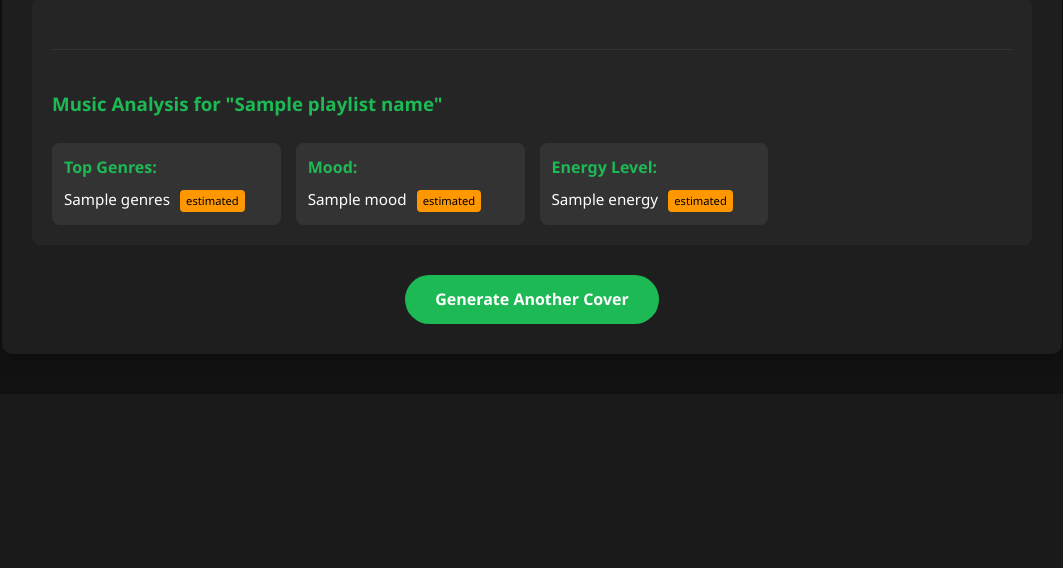
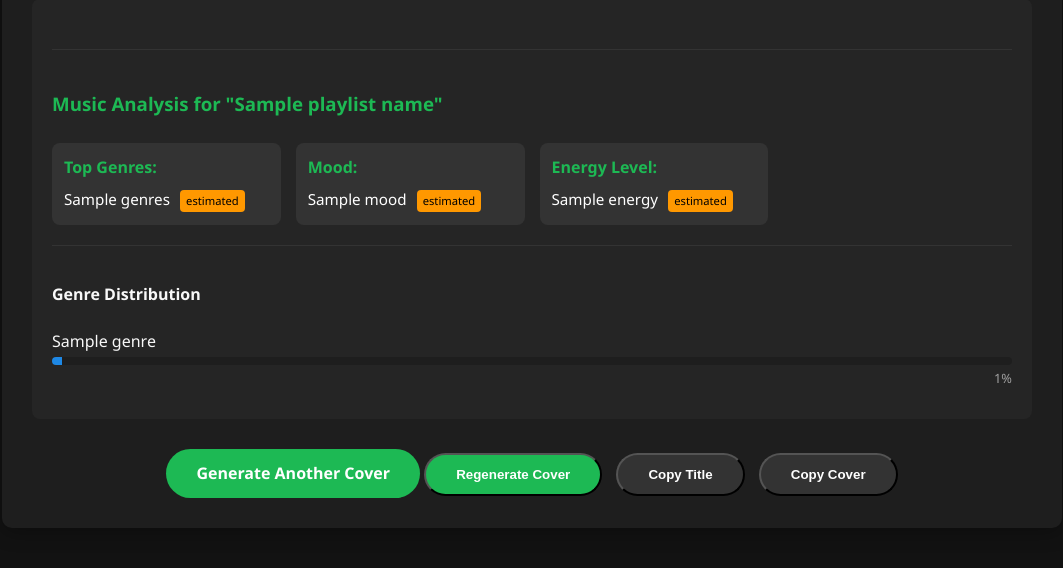
Before and after one commit to BenjaminLTakaki/Spotify-Project, a Flask app: template templates/result.html in a window 1280 px wide. Shown: the part 656-1224 px from the top of the page, without its empty margins (108-1171 px from the left). Before the commit the page ends 980 px from the top, so only its background shows below. Run offline with Flask 3, Linux system fonts and the light colour scheme; the template is opened without the code that fills it: most values are stand-ins (such as "Sample title", 1, 10 or a date in 2020); grey boxes marked "Sample" are stand-in pictures.

Commit message:
Add preset style buttons, loading overlay, and genre visualization features. Enhance result page with copy and regenerate cover functionalities.

```diff
--- a/static/script.js
+++ b/static/script.js
@@ -127,8 +127,7 @@ document.addEventListener('DOMContentLoaded', function() {
             border-radius: 50%;
             border-top-color: #1DB954;
             margin: 0 auto 20px;
-            animation: spin 1s ease infinite;
-        }
+            animation: spin 1s ease infinite;        }
 
         .loading-subtext {
             color: #a0a0a0;
@@ -136,4 +135,136 @@ document.addEventListener('DOMContentLoaded', function() {
         }
     `;
     document.head.appendChild(style);
+
+    // ----- PRESET BUTTONS FUNCTIONALITY ----- //
+    const presetButtons = document.querySelectorAll('.preset-btn');
+    const moodInput = document.getElementById('mood');
+
+    if (presetButtons.length > 0 && moodInput) {
+        presetButtons.forEach(button => {
+            button.addEventListener('click', function() {
+                // Remove active class from all buttons
+                presetButtons.forEach(btn => btn.classList.remove('active'));
+
+                // Add active class to clicked button
+                this.classList.add('active');
+
+                // Set the mood input value based on preset
+                const preset = this.getAttribute('data-preset');
+                switch(preset) {
+                    case 'minimalist':
+                        moodInput.value = 'clean minimalist design with subtle colors';
+                        break;
+                    case 'high-contrast':
+                        moodInput.value = 'bold high contrast design with striking visuals';
+                        break;
+                    case 'retro':
+                        moodInput.value = 'vintage retro aesthetic with analog texture';
+                        break;
+                    case 'bold-colors':
+                        moodInput.value = 'vibrant colorful design with bold typography';
+                        break;
+                }
+            });
+        });
+    }
+
+    // ----- RESULT PAGE FUNCTIONALITIES ----- //
+
+    // Copy title button
+    const copyTitleButton = document.getElementById('copy-title');
+    if (copyTitleButton) {
+        copyTitleButton.addEventListener('click', function() {
+            const title = document.querySelector('.album-title').textContent;
+
+            navigator.clipboard.writeText(title)
+                .then(() => {
+                    // Show success message
+                    this.textContent = 'Title Copied!';
+
+                    // Reset button text after a delay
+                    setTimeout(() => {
+                        this.textContent = 'Copy Title';
+                    }, 2000);
+                })
+                .catch(err => {
+                    console.error('Failed to copy title: ', err);
+                });
+        });
+    }
+
+    // Copy/Download cover button
+    const copyCoverButton = document.getElementById('copy-cover');
+    if (copyCoverButton) {
+        copyCoverButton.addEventListener('click', function() {
+            const imagePath = this.getAttribute('data-image-path');
+            const imageUrl = `/generated_covers/${imagePath}`;
+
+            // Create a temporary link to download the image
+            const a = document.createElement('a');
+            a.href = imageUrl;
+            a.download = imagePath;
+            document.body.appendChild(a);
+            a.click();
+            document.body.removeChild(a);
+
+            // Show success message
+            this.textContent = 'Cover Downloaded!';
+
+            // Reset button text after a delay
+            setTimeout(() => {
+                this.textContent = 'Copy Cover';
+            }, 2000);
+        });
+    }
+
+    // Regenerate cover button
+    const regenerateButton = document.getElementById('regenerate-cover');
+    if (regenerateButton) {
+        regenerateButton.addEventListener('click', function() {
+            const playlistUrl = this.getAttribute('data-playlist-url');
+            const mood = this.getAttribute('data-mood') || '';
+
+            // Create a loading overlay
+            const loadingOverlay = document.createElement('div');
+            loadingOverlay.className = 'loading-overlay';
+            loadingOverlay.innerHTML = `
+                <div class="loading-content">
+                    <div class="loading-spinner"></div>
+                    <p>Regenerating cover with same playlist...</p>
+                    <p class="loading-subtext">This may take a minute</p>
+                </div>
+            `;
+            document.body.appendChild(loadingOverlay);
+
+            // Make AJAX request to regenerate endpoint
+            fetch('/api/regenerate', {
+                method: 'POST',
+                headers: {
+                    'Content-Type': 'application/json',
+                },
+                body: JSON.stringify({
+                    playlist_url: playlistUrl,
+                    mood: mood
+                }),
+            })
+            .then(response => response.json())
+            .then(data => {
+                if (data.success) {
+                    // Refresh the page to show new results
+                    window.location.reload();
+                } else {
+                    // Remove loading overlay
+                    document.body.removeChild(loadingOverlay);
+                    alert('Error: ' + data.error);
+                }
+            })
+            .catch(error => {
+                // Remove loading overlay
+                document.body.removeChild(loadingOverlay);
+                console.error('Error regenerating cover:', error);
+                alert('Failed to regenerate cover. Please try again.');
+            });
+        });
+    }
 });
--- a/static/style.css
+++ b/static/style.css
@@ -248,3 +248,145 @@ input[type="text"]:focus {
     margin-bottom: 20px;
     border-radius: 0 4px 4px 0;
 }
+
+/* Additional styles for new features */
+
+/* Preset style buttons */
+.preset-options {
+    text-align: center;
+    margin-top: 20px;
+}
+
+.preset-buttons {
+    display: flex;
+    flex-wrap: wrap;
+    justify-content: center;
+    gap: 10px;
+    margin-top: 10px;
+}
+
+.preset-btn {
+    background-color: #333;
+    color: white;
+    border: none;
+    border-radius: 20px;
+    padding: 8px 14px;
+    cursor: pointer;
+    transition: all 0.2s;
+}
+
+.preset-btn:hover {
+    background-color: #444;
+}
+
+.preset-btn.active {
+    background-color: #1DB954;
+}
+
+/* Genre percentages visualization */
+.genre-percentages-container {
+    margin-top: 20px;
+    padding-top: 15px;
+    border-top: 1px solid #333;
+}
+
+.genre-percentage-item {
+    margin-bottom: 10px;
+}
+
+.genre-percentage-label {
+    display: flex;
+    justify-content: space-between;
+    margin-bottom: 3px;
+}
+
+.genre-percentage {
+    background: rgba(0, 0, 0, 0.2);
+    border-radius: 4px;
+    height: 8px;
+    overflow: hidden;
+    position: relative;
+}
+
+.genre-percentage-bar {
+    height: 100%;
+    background: #1DB954;
+    position: absolute;
+    left: 0;
+    top: 0;
+}
+
+.percentage-text {
+    font-size: 0.8rem;
+    text-align: right;
+    margin-top: 3px;
+    color: #a0a0a0;
+}
+
+/* Loading overlay */
+.loading-overlay {
+    position: fixed;
+    top: 0;
+    left: 0;
+    right: 0;
+    bottom: 0;
+    background: rgba(0, 0, 0, 0.85);
+    display: flex;
+    justify-content: center;
+    align-items: center;
+    z-index: 1000;
+}
+
+.loading-content {
+    text-align: center;
+    padding: 40px;
+    background: #1e1e1e;
+    border-radius: 12px;
+    box-shadow: 0 10px 30px rgba(0, 0, 0, 0.5);
+}
+
+.loading-spinner {
+    width: 60px;
+    height: 60px;
+    border: 5px solid rgba(29, 185, 84, 0.3);
+    border-radius: 50%;
+    border-top-color: #1DB954;
+    margin: 0 auto 20px;
+    animation: spin 1s ease infinite;
+}
+
+.loading-subtext {
+    color: #a0a0a0;
+    font-size: 0.9rem;
+}
+
+/* Additional button styles */
+.button.secondary {
+    background-color: #333;
+    margin-left: 10px;
+}
+
+.button.secondary:hover {
+    background-color: #444;
+}
+
+/* Color-coded genre items */
+.genre-percentage-item:nth-child(1) .genre-percentage-bar {
+    background-color: #1DB954; /* Spotify green */
+}
+
+.genre-percentage-item:nth-child(2) .genre-percentage-bar {
+    background-color: #1E88E5; /* Blue */
+}
+
+.genre-percentage-item:nth-child(3) .genre-percentage-bar {
+    background-color: #E53935; /* Red */
+}
+
+.genre-percentage-item:nth-child(4) .genre-percentage-bar {
+    background-color: #FFC107; /* Amber */
+}
+
+.genre-percentage-item:nth-child(5) .genre-percentage-bar {
+    background-color: #8E24AA; /* Purple */
+}
--- a/templates/result.html
+++ b/templates/result.html
@@ -32,15 +32,10 @@
         }
     </style>
 </head>
-<body>
-    <div class="container result-container">        <h1 class="album-title">{{ title }}</h1>
+<body>    <div class="container result-container">
+        <h1 class="album-title">{{ title }}</h1>
 
-        {% if using_fallback %}
-        <div class="fallback-warning">
-            <p><strong>Note:</strong> Some Spotify data couldn't be retrieved. The cover was generated using estimated values for some audio features.</p>
-        </div>
-        {% endif %}
-          <div class="result-layout">
+        <div class="result-layout">
             <!-- Album cover on the left -->
             <div class="cover-display">
                 <img src="{{ url_for('serve_image', filename=image_file) }}" alt="Album Cover" class="album-cover">
@@ -57,20 +52,11 @@
             {% endif %}
         </div>
 
-        {% if using_fallback %}
-        <div class="fallback-warning">
-            <p><strong>Note:</strong> Some Spotify data couldn't be retrieved. The cover was generated using estimated values for the genres.</p>
-        </div>
-        {% endif %}
         <div class="playlist-info">
             <div class="info-section">
                 <div class="info-header">
                     <h3>Music Analysis for "{{ playlist_name }}"</h3>
-                    {% if using_fallback %}
-                    <span class="fallback-indicator">Using Fallback Data</span>
-                    {% endif %}
                 </div>
-
                 <div class="info-grid">
                     <div class="info-item">
                         <span class="info-label">Top Genres:</span>
@@ -90,12 +76,29 @@
                         {% if not found_genres %}<span class="fallback-indicator">estimated</span>{% endif %}
                     </div>
                 </div>
+
+                <!-- Genre percentages visualization -->
+                {% if genre_percentages %}
+                <div class="genre-percentages-container">
+                    <h4>Genre Distribution</h4>
+                    {% for genre in genre_percentages %}
+                    <div class="genre-percentage-item">
+                        <div class="genre-percentage-label">{{ genre.name }}</div>
+                        <div class="genre-percentage">
+                            <div class="genre-percentage-bar"style="width:{{ genre.percentage|default(0) }}%"></div>                        </div>
+                        <div class="percentage-text">{{ genre.percentage }}%</div>
+                    </div>
+                    {% endfor %}
+                </div>
+                {% endif %}
             </div>
         </div>
 
         <div class="actions">
             <a href="{{ url_for('index') }}" class="button">Generate Another Cover</a>
-        </div>
+            <button id="regenerate-cover" class="button" data-playlist-url="{{ playlist_url }}" data-mood="{{ user_mood }}">Regenerate Cover</button>
+            <button id="copy-title" class="button secondary">Copy Title</button>
+            <button id="copy-cover" class="button secondary" data-image-path="{{ image_file }}">Copy Cover</button>        </div>
     </div>
     <script src="{{ url_for('static', filename='script.js') }}"></script>
 </body>
```
Also changed, not shown: templates/index.html (+13 -6 lines).
